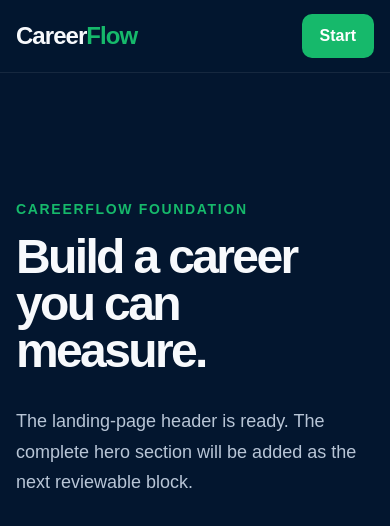
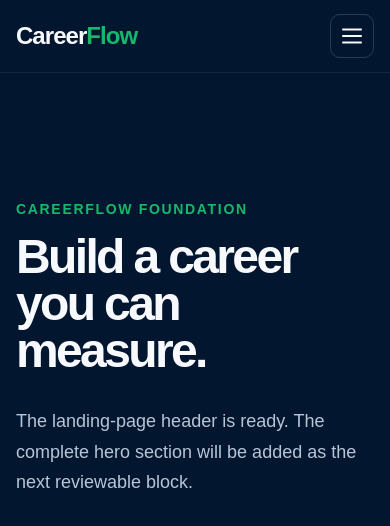
Before and after one commit to ArseniyTuranskiy/CareerFlow, a Next.js app: page / in a window 390 px wide. Shown: the top 526 px of the page. Built offline with nearby package versions, Linux system fonts and the light colour scheme.

Commit message:
feat: add accessible mobile navigation menu

```diff
--- a/components/site-header/site-header.module.css
+++ b/components/site-header/site-header.module.css
@@ -50,6 +50,11 @@
   gap: 1.75rem;
 }
 
+.menuButton,
+.mobileMenu {
+  display: none;
+}
+
 .startLink {
   display: inline-flex;
   align-items: center;
@@ -87,16 +92,118 @@
   }
 
   .navigation,
-  .loginLink {
+  .actions {
     display: none;
   }
 
-  .actions {
-    gap: 0;
+  .menuButton {
+    position: relative;
+    display: inline-flex;
+    width: 2.75rem;
+    height: 2.75rem;
+    align-items: center;
+    justify-content: center;
+    padding: 0;
+    border: 1px solid rgb(255 255 255 / 16%);
+    border-radius: 0.625rem;
+    color: var(--color-text);
+    background: transparent;
+    cursor: pointer;
   }
 
-  .startLink {
+  .menuButton span {
+    position: absolute;
+    width: 1.25rem;
+    height: 2px;
+    border-radius: 999px;
+    background: currentColor;
+    transition:
+      opacity 160ms ease,
+      transform 160ms ease;
+  }
+
+  .menuButton span:first-child {
+    transform: translateY(-0.4rem);
+  }
+
+  .menuButton span:last-child {
+    transform: translateY(0.4rem);
+  }
+
+  .menuButtonOpen span:first-child {
+    transform: rotate(45deg);
+  }
+
+  .menuButtonOpen span:nth-child(2) {
+    opacity: 0;
+  }
+
+  .menuButtonOpen span:last-child {
+    transform: rotate(-45deg);
+  }
+
+  .menuButton:hover {
+    color: var(--color-accent);
+    border-color: rgb(22 185 107 / 50%);
+  }
+
+  .menuButton:focus-visible {
+    outline: 3px solid rgb(22 185 107 / 45%);
+    outline-offset: 4px;
+  }
+
+  .mobileMenu {
+    display: flex;
+    width: min(100% - 2rem, var(--content-width));
+    margin-inline: auto;
+    padding-block: 0.5rem 1.25rem;
+    flex-direction: column;
+    gap: 0.25rem;
+    border-top: 1px solid rgb(255 255 255 / 8%);
+  }
+
+  .mobileNavigationLink,
+  .mobileLoginLink {
+    padding: 0.875rem 0.25rem;
+    color: var(--color-text);
+    font-weight: 600;
+    text-decoration: none;
+  }
+
+  .mobileNavigationLink:hover,
+  .mobileLoginLink:hover {
+    color: var(--color-accent);
+  }
+
+  .mobileActions {
+    display: grid;
+    grid-template-columns: 1fr 1fr;
+    align-items: center;
+    gap: 0.75rem;
+    margin-top: 0.5rem;
+  }
+
+  .mobileLoginLink {
+    text-align: center;
+  }
+
+  .mobileStartLink {
+    display: inline-flex;
     min-height: 2.75rem;
-    padding-inline: 1.125rem;
+    align-items: center;
+    justify-content: center;
+    border-radius: 0.625rem;
+    color: #ffffff;
+    background: var(--color-accent);
+    font-weight: 700;
+    text-decoration: none;
+  }
+
+  .mobileNavigationLink:focus-visible,
+  .mobileLoginLink:focus-visible,
+  .mobileStartLink:focus-visible {
+    border-radius: 0.25rem;
+    outline: 3px solid rgb(22 185 107 / 45%);
+    outline-offset: 2px;
   }
 }
--- a/components/site-header/site-header.tsx
+++ b/components/site-header/site-header.tsx
@@ -1,4 +1,7 @@
+"use client";
+
 import Link from "next/link";
+import { useState } from "react";
 
 import styles from "./site-header.module.css";
 
@@ -9,8 +12,21 @@ const navigationItems = [
 ];
 
 export function SiteHeader() {
+  const [isMenuOpen, setIsMenuOpen] = useState(false);
+
+  function closeMenu() {
+    setIsMenuOpen(false);
+  }
+
   return (
-    <header className={styles.header}>
+    <header
+      className={styles.header}
+      onKeyDown={(event) => {
+        if (event.key === "Escape") {
+          closeMenu();
+        }
+      }}
+    >
       <div className={styles.inner}>
         <Link className={styles.brand} href="/" aria-label="CareerFlow home">
           Career<span>Flow</span>
@@ -32,7 +48,47 @@ export function SiteHeader() {
             Start
           </a>
         </div>
+
+        <button
+          aria-controls="mobile-navigation"
+          aria-expanded={isMenuOpen}
+          aria-label={isMenuOpen ? "Close navigation menu" : "Open navigation menu"}
+          className={`${styles.menuButton} ${isMenuOpen ? styles.menuButtonOpen : ""}`}
+          onClick={() => setIsMenuOpen((currentState) => !currentState)}
+          type="button"
+        >
+          <span />
+          <span />
+          <span />
+        </button>
       </div>
+
+      {isMenuOpen && (
+        <nav
+          className={styles.mobileMenu}
+          id="mobile-navigation"
+          aria-label="Mobile navigation"
+        >
+          {navigationItems.map((item) => (
+            <a
+              className={styles.mobileNavigationLink}
+              href={item.href}
+              key={item.href}
+              onClick={closeMenu}
+            >
+              {item.label}
+            </a>
+          ))}
+          <div className={styles.mobileActions}>
+            <a className={styles.mobileLoginLink} href="#login" onClick={closeMenu}>
+              Log in
+            </a>
+            <a className={styles.mobileStartLink} href="#start" onClick={closeMenu}>
+              Start
+            </a>
+          </div>
+        </nav>
+      )}
     </header>
   );
 }
```
Also changed, not shown: 3 other files (tests, documents, lock files or other folders).
